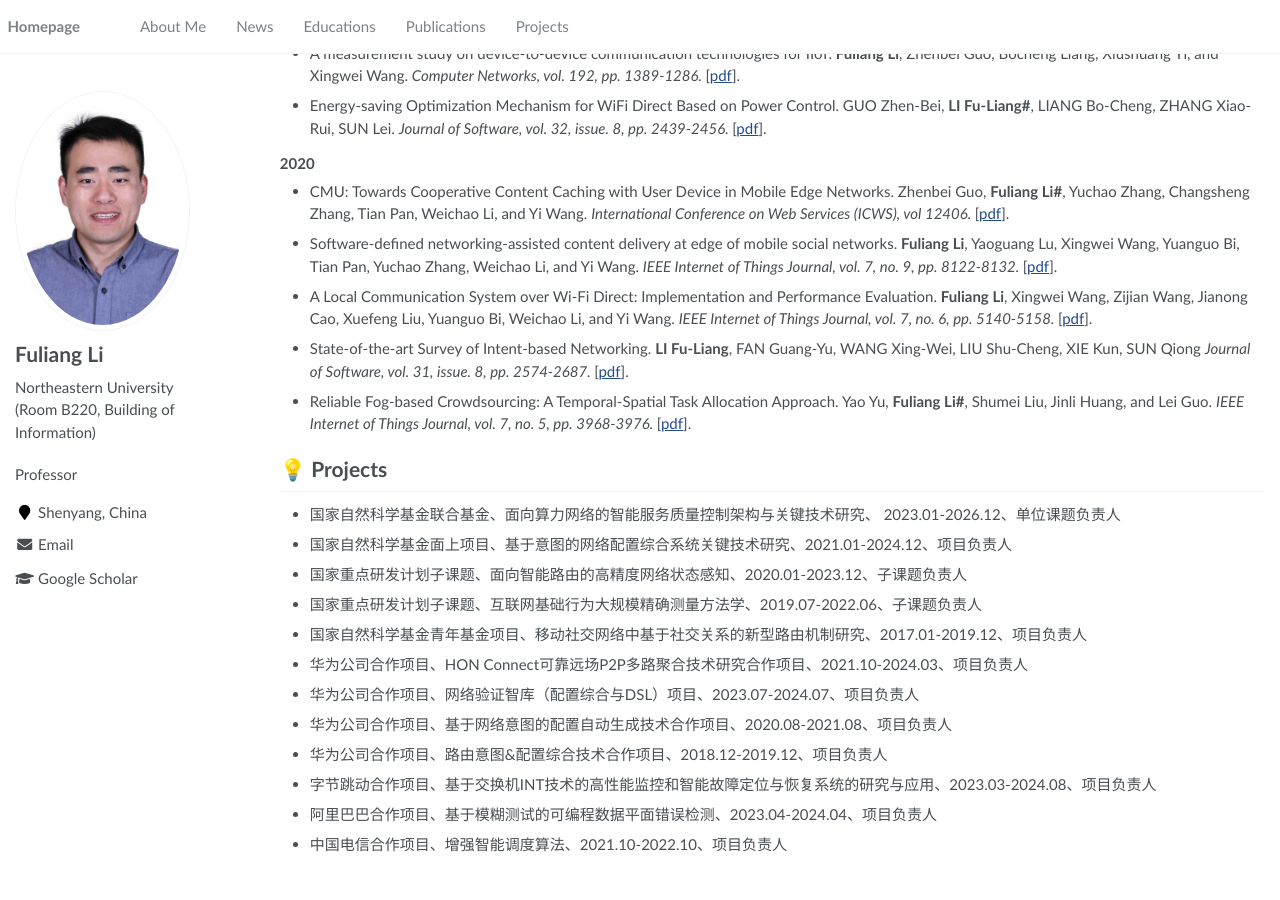
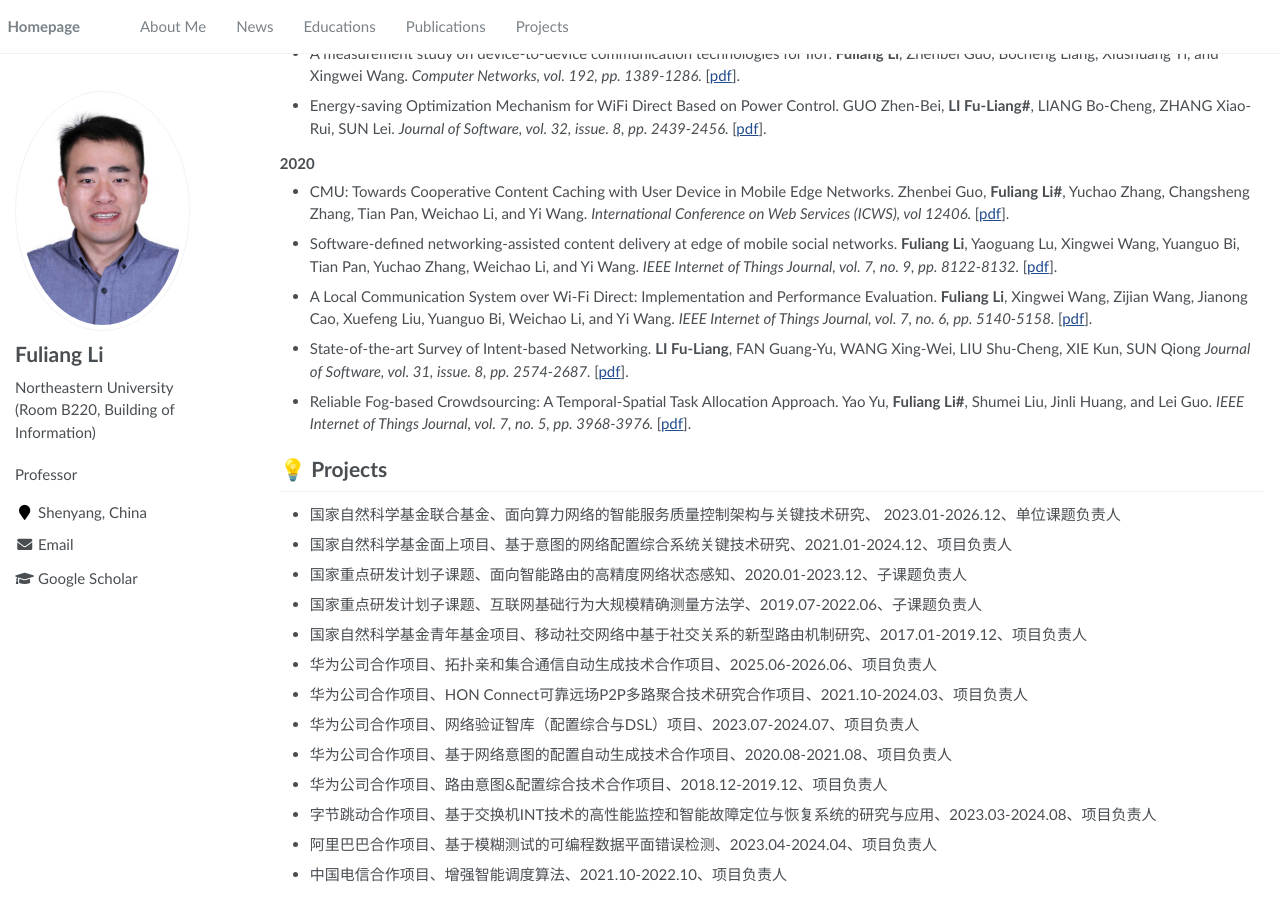
Before and after one commit to Fuliang-Li/Fuliang-Li.github.io, a Jekyll site: the page built from _pages/about.md, in a window 1280 px wide and 900 px high, scrolled down 3254 px. Built offline with Jekyll 4.4.1, drawn with Linux system fonts in a browser that asks for light colours; before the commit the page ends 4124 px from its top, so only the background shows below that.

Commit message:
Update about.md

```diff
--- a/_pages/about.md
+++ b/_pages/about.md
@@ -119,6 +119,7 @@ Fuliang Li (李福亮), Professor of Northeastern University. I obtained my Bach
 - 国家重点研发计划子课题、面向智能路由的高精度网络状态感知、2020.01-2023.12、子课题负责人
 - 国家重点研发计划子课题、互联网基础行为大规模精确测量方法学、2019.07-2022.06、子课题负责人
 - 国家自然科学基金青年基金项目、移动社交网络中基于社交关系的新型路由机制研究、2017.01-2019.12、项目负责人
+- 华为公司合作项目、拓扑亲和集合通信自动生成技术合作项目、2025.06-2026.06、项目负责人
 - 华为公司合作项目、HON Connect可靠远场P2P多路聚合技术研究合作项目、2021.10-2024.03、项目负责人
 - 华为公司合作项目、网络验证智库（配置综合与DSL）项目、2023.07-2024.07、项目负责人
 - 华为公司合作项目、基于网络意图的配置自动生成技术合作项目、2020.08-2021.08、项目负责人
```
